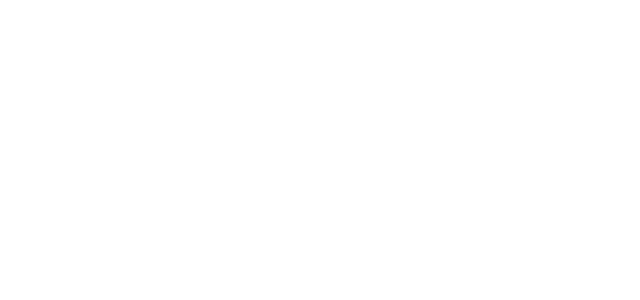
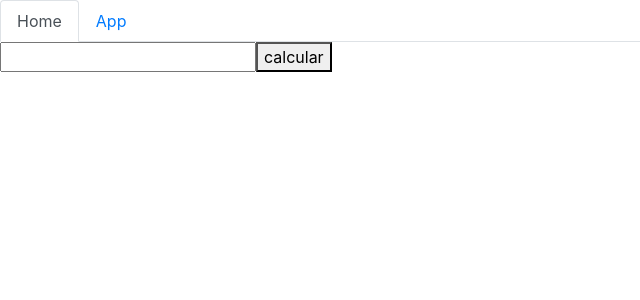
Before and after one commit to juxnmxG/fintegra_parte2, a React (Create React App) app: page / in a window 1280 px wide. Shown: the top 300 px of the page, without its empty margins (0-640 px from the left). Built offline with nearby package versions, Linux system fonts and the light colour scheme.

Commit message:
agregando las rutas y componente form

```diff
--- a/package.json
+++ b/package.json
@@ -8,6 +8,7 @@
     "@testing-library/user-event": "^12.8.3",
     "react": "^17.0.2",
     "react-dom": "^17.0.2",
+    "react-router-dom": "^5.3.0",
     "react-scripts": "4.0.3",
     "web-vitals": "^1.1.2"
   },
--- a/public/index.html
+++ b/public/index.html
@@ -15,15 +15,13 @@
       user's mobile device or desktop. See https://developers.google.com/web/fundamentals/web-app-manifest/
     -->
     <link rel="manifest" href="%PUBLIC_URL%/manifest.json" />
-    <!--
-      Notice the use of %PUBLIC_URL% in the tags above.
-      It will be replaced with the URL of the `public` folder during the build.
-      Only files inside the `public` folder can be referenced from the HTML.
+    <link
+      rel="stylesheet"
+      href="https://stackpath.bootstrapcdn.com/bootstrap/4.3.1/css/bootstrap.min.css"
+      integrity="sha384-ggOyR0iXCbMQv3Xipma34MD+dH/1fQ784/j6cY/iJTQUOhcWr7x9JvoRxT2MZw1T"
+      crossorigin="anonymous"
+    />
 
-      Unlike "/favicon.ico" or "favicon.ico", "%PUBLIC_URL%/favicon.ico" will
-      work correctly both with client-side routing and a non-root public URL.
-      Learn how to configure a non-root public URL by running `npm run build`.
-    -->
     <title>React App</title>
   </head>
   <body>
@@ -39,5 +37,20 @@
       To begin the development, run `npm start` or `yarn start`.
       To create a production bundle, use `npm run build` or `yarn build`.
     -->
+    <script
+      src="https://code.jquery.com/jquery-3.3.1.slim.min.js"
+      integrity="sha384-q8i/X+965DzO0rT7abK41JStQIAqVgRVzpbzo5smXKp4YfRvH+8abtTE1Pi6jizo"
+      crossorigin="anonymous"
+    ></script>
+    <script
+      src="https://cdnjs.cloudflare.com/ajax/libs/popper.js/1.14.7/umd/popper.min.js"
+      integrity="sha384-UO2eT0CpHqdSJQ6hJty5KVphtPhzWj9WO1clHTMGa3JDZwrnQq4sF86dIHNDz0W1"
+      crossorigin="anonymous"
+    ></script>
+    <script
+      src="https://stackpath.bootstrapcdn.com/bootstrap/4.3.1/js/bootstrap.min.js"
+      integrity="sha384-JjSmVgyd0p3pXB1rRibZUAYoIIy6OrQ6VrjIEaFf/nJGzIxFDsf4x0xIM+B07jRM"
+      crossorigin="anonymous"
+    ></script>
   </body>
 </html>
--- a/src/App.js
+++ b/src/App.js
@@ -1,9 +1,43 @@
-import React, { useEffect, useState } from "react";
+import React, { useState } from "react";
 import "./App.css";
+import { BrowserRouter as Router, Switch, Route, Link } from "react-router-dom";
+import FormCalc from "./components/FormCalc";
 
 function App() {
-  useEffect(() => {});
-  return (<div className="App"></div>);
+  const [data, setData] = useState([]);
+
+  const apiPost = async (name) => {
+    const url = `https://api.agify.io?name=${name}`;
+
+    const response = await fetch(url, {
+      method: "GET",
+    });
+    const res = await response.json();
+
+    setData(res);
+
+    console.log(data);
+  };
+
+  return (
+      <Router>
+        <ul className="nav nav-tabs">
+          <li className="nav-item">
+            <Link to="/" className="nav-link active">Home</Link>
+          </li>
+          <li className="nav-item">
+            <Link to="/app" className="nav-link">App</Link>
+          </li>
+        </ul>
+        <Switch>
+          <Route path="/" exact>
+            <FormCalc calcular={apiPost}></FormCalc>
+          </Route>
+          <Route path="/app">saasdfasdfa</Route>
+        </Switch>
+      </Router>
+
+  );
 }
 
 export default App;
--- /dev/null
+++ b/src/components/FormCalc/FormCalc.js
@@ -0,0 +1,14 @@
+import React from "react";
+
+function FormCalc() {
+  return (
+    <div>
+      <form>
+        <input type="text"></input>
+        <button type="submit">calcular</button>
+      </form>
+    </div>
+  );
+}
+
+export default FormCalc;
--- /dev/null
+++ b/src/components/FormCalc/index.js
@@ -0,0 +1 @@
+export { default } from "./FormCalc";
```
Also changed, not shown: 1 other file (tests, documents, lock files or other folders).
